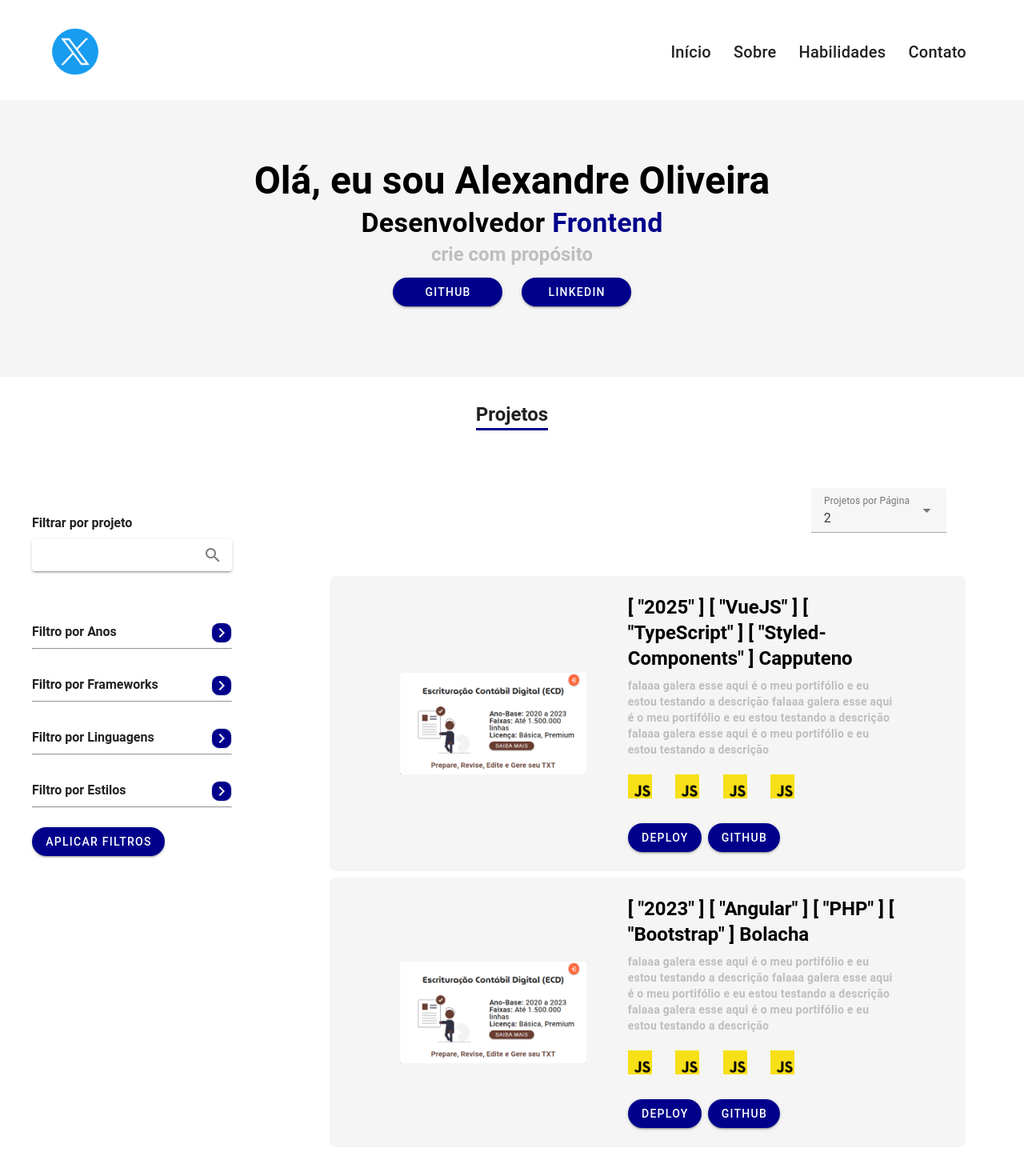
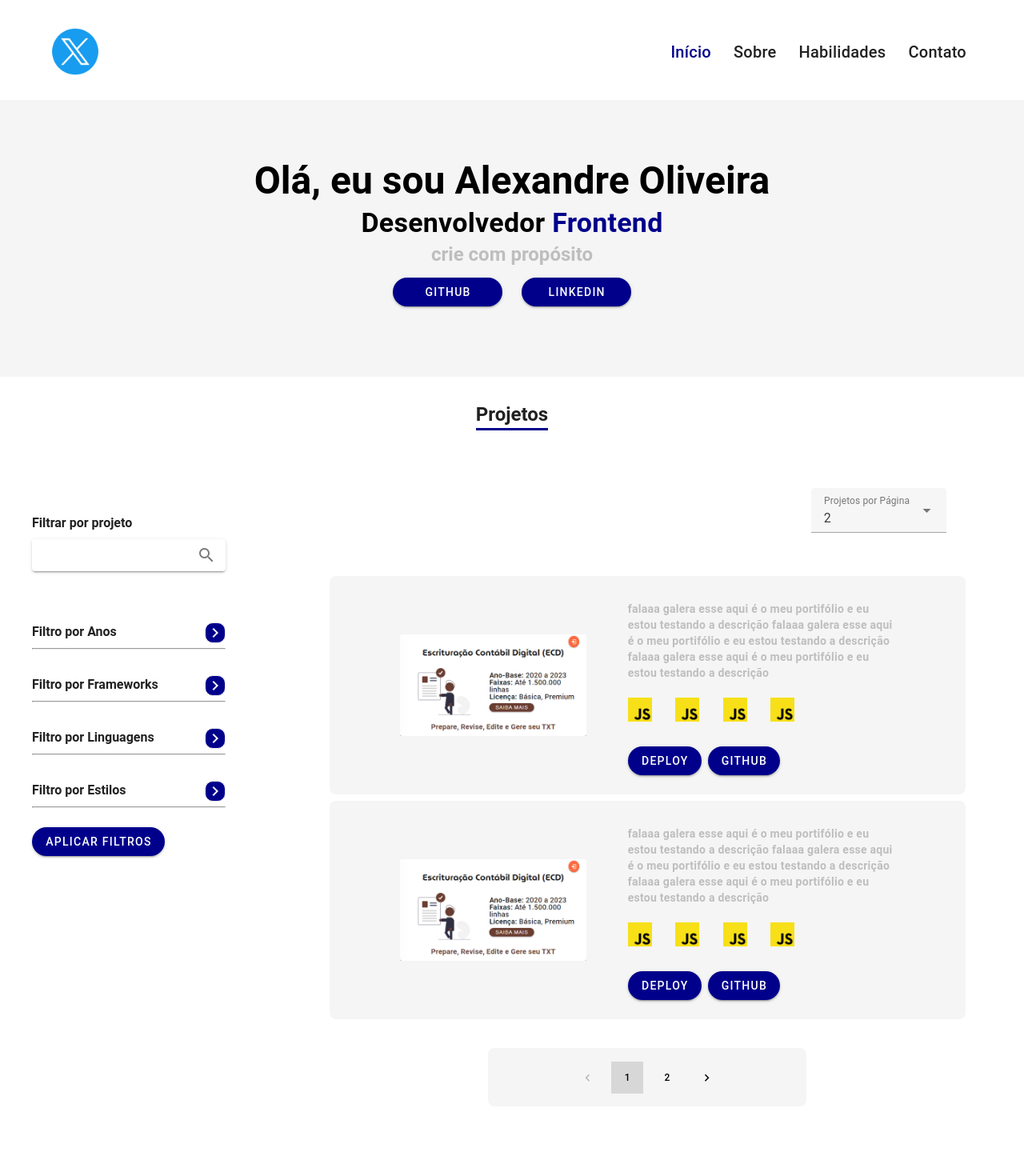
Before and after one commit to AlexandreOliveira7/portifolio-xande, a Vue app: page /#/ in a window 1280 px wide. Shown: the top 1470 px of the page at 80% size. Built offline with nearby package versions, Linux system fonts and the light colour scheme.

Commit message:
feat-adicionando-animacoes

```diff
--- a/package.json
+++ b/package.json
@@ -9,6 +9,7 @@
   },
   "dependencies": {
     "@mdi/font": "7.0.96",
+    "@vueuse/motion": "^2.1.0",
     "axios": "^1.6.8",
     "core-js": "^3.34.0",
     "roboto-fontface": "*",
--- a/src/components/Home.vue
+++ b/src/components/Home.vue
@@ -3,7 +3,7 @@
         <v-row>
             <v-col cols="12" class="d-flex justify-center align-center pt-7">
                 <div class="d-md-none">
-                    <v-app-bar-nav-icon variant="text" @click.stop="drawer = !drawer" class="ml-n12 text-primaria"></v-app-bar-nav-icon>
+                    <v-app-bar-nav-icon variant="text" @click.stop="drawer = !drawer" class="text-primaria"></v-app-bar-nav-icon>
                     <v-navigation-drawer v-model="drawer" location="left" temporary>
                         <v-img class="mx-auto my-5" max-width="160" height="auto" cover src=""></v-img>
                         <v-btn class="cursor-pointer w-100 bg-third elevation-0 text-capitalize">Início</v-btn>
@@ -12,14 +12,28 @@
                         <v-btn class="cursor-pointer w-100 bg-third elevation-0 text-capitalize">Contato</v-btn>
                     </v-navigation-drawer>
                 </div>
-                <v-col cols="5" class="d-none d-md-block">
+                <v-col
+                    cols="5"
+                    class="d-none d-md-block"
+                    v-motion
+                    :initial="{ opacity: 0, x: -100 }"
+                    :enter="{ opacity: 1, x: 0,}"
+                    :delay="800"
+                    :duration="1000"
+                >
                     <v-img width="auto" max-width="100" height="auto" class=" ml-16" cover src="@/assets/X.png" @click="$router.push({ path: '/' })"></v-img>
                 </v-col>
-                <v-col cols="7" class="d-flex align-center justify-end mr-16">
-                    <a class="cursor-pointer d-none d-md-flex mr-7" density="comfortable"><p class="text-h6 text-lg-h6">Início</p></a>
-                    <a class="cursor-pointer d-none d-md-flex mr-7" density="comfortable"><p class="text-h6 text-lg-h6">Sobre</p></a>
-                    <a class="cursor-pointer d-none d-md-flex mr-7" density="comfortable"><p class="text-h6 text-lg-h6">Habilidades</p></a>
-                    <a class="cursor-pointer d-none d-md-flex mr-7" density="comfortable"><p class="text-h6 text-lg-h6">Contato</p></a>
+                <v-col cols="7" class="d-flex align-center justify-end mr-16"
+                    v-motion
+                    :initial="{ opacity: 0, x: 100 }"
+                    :enter="{ opacity: 1, x: 0,}"
+                    :delay="800"
+                    :duration="1000"
+                >
+                    <a class="cursor-pointer link-rotas d-none d-md-flex mr-7" density="comfortable"><p class="text-h6 text-lg-h6 text-primaria">Início</p></a>
+                    <a class="cursor-pointer link-rotas d-none d-md-flex mr-7" density="comfortable"><p class="text-h6 text-lg-h6">Sobre</p></a>
+                    <a class="cursor-pointer link-rotas d-none d-md-flex mr-7" density="comfortable"><p class="text-h6 text-lg-h6">Habilidades</p></a>
+                    <a class="cursor-pointer link-rotas d-none d-md-flex mr-7" density="comfortable"><p class="text-h6 text-lg-h6">Contato</p></a>
                 </v-col>
             </v-col>
         </v-row>
@@ -27,7 +41,14 @@
             <v-col cols="12">
                 <v-row class="bg-gelo py-16">
                     <v-col cols="12" class="d-flex justify-center align-itens-center text-center">
-                        <div>
+                        <div
+                        v-motion
+                        :initial="{ opacity: 0, y: -100 }"
+                        :enter="{ opacity: 1, y: 0,}"
+                        :visible="{opacity: 1, y: 0,}"
+                        :delay="800"
+                        :duration="1000"
+                        >
                             <p class="text-h5 text-md-h4 text-lg-h3 font-weight-bold">Olá, eu sou Alexandre Oliveira</p><br>
                             <p class="text-h6 text-md-h5 text-lg-h4 font-weight-bold mt-n4">Desenvolvedor <span class="text-h6 text-md-h5 text-lg-h4 font-weight-bold text-primaria">Frontend</span></p>
                             <p class="text-subtitle-1 text-md-h6 text-lg-h5 font-weight-bold text-cinza mt-1">crie com propósito</p>
@@ -48,7 +69,17 @@
                     </v-col>
                 </v-row>
                 <v-row class="mt-10 mb-5 d-flex start">
-                    <v-col cols="12" md="3" class="pl-10 mt-10">
+                    <v-col
+                        cols="12"
+                        md="3"
+                        class="px-5 pl-md-10 mt-10"
+                        v-motion
+                        :initial="{ opacity: 0, x: -100 }"
+                        :enter="{ opacity: 1, x: 0,}"
+                        :visible="{opacity: 1, x: 0,}"
+                        :delay="800"
+                        :duration="1000"
+                    >
                         <v-col cols="12 mb-10">
                             <p class="font-weight-bold">Filtrar por projeto</p>
                             <v-text-field
@@ -173,9 +204,19 @@
                         </v-col>
                     </v-col>
 
-                    <v-col cols="12" md="9" v-if="listagemProjetos.length > 0 && this.terminouEscrever">
-                        <v-row class="d-flex justify-center mx-5 mx-md-0">
-                            <v-col cols="12" md="10" class=" d-md-flex justify-end align-center mr-2 rounded-lg mx-5 mt-2">
+                    <v-col
+                        cols="12"
+                        md="9"
+                        v-motion
+                        :initial="{ opacity: 0, x: 100 }"
+                        :enter="{ opacity: 1, x: 0,}"
+                        :visible="{opacity: 1, x: 0,}"
+                        :delay="800"
+                        :duration="1000"
+                        v-if="listagemProjetos.length > 0 && this.terminouEscrever"
+                    >
+                        <v-row class="d-flex justify-center mx-1 mx-md-0">
+                            <v-col cols="12" md="10" class=" d-md-flex justify-end align-center mr-2 rounded-lg mx-5 mt-2" v-motion-slide-visible-right>
                                 <v-col cols="6" md="3" class="rounded-xl">
                                     <v-select
                                         label="Projetos por Página"
@@ -186,12 +227,23 @@
                             </v-col>
                         </v-row>
                         <v-row class="d-flex justify-center mx-5 mx-md-0">
-                            <v-col cols="12" md="10" class="bg-gelo d-md-flex justify-center align-center mr-2 rounded-lg mx-5 mt-2" v-for="projeto in listagemCortada">
+                            <v-col
+                                cols="12"
+                                md="10"
+                                class="bg-gelo d-md-flex justify-center align-center mr-2 rounded-lg mx-5 mt-2"
+                                v-for="projeto in listagemCortada"
+                                v-motion
+                                :initial="{ opacity: 0, x: 100 }"
+                                :enter="{ opacity: 1, x: 0,}"
+                                :visible="{opacity: 1, x: 0,}"
+                                :delay="800"
+                                :duration="900"
+
+                            >
                                 <v-col cols="12" md="4">
                                     <v-img contain src="@/assets/img-projeto.png"></v-img>
                                 </v-col>
                                 <v-col cols="12" md="6" class="pl-md-10">
-                                        <p class="text-h6 text-lg-h5 font-weight-bold">{{ projeto.anos }} {{ projeto.frameworks }} {{ projeto.linguagens }} {{ projeto.estilos }} {{ projeto.nome }}</p>
                                     <p class="text-body-2 text-cinza font-weight-bold mt-2">falaaa galera esse aqui é o meu portifólio e eu estou testando a descrição falaaa galera esse aqui é o meu portifólio e eu estou testando a descrição falaaa galera esse aqui é o meu portifólio e eu estou testando a descrição</p>
                                     <v-row class="mt-2">
                                         <v-col cols="2">
@@ -216,8 +268,18 @@
                                 </v-col>
                             </v-col>
                         </v-row>
-                        <v-row class="d-flex justify-center mt-10 mx-5 mx-md-0">
-                            <v-col cols="12" md="5" class="d-md-flex bg-gelo justify-center align-center mr-2 rounded-lg mx-5 mt-2">
+                        <v-row class="d-flex justify-center mt-10 mx-5 mx-md-0" v-motion-slide-visible-right>
+                            <v-col
+                                cols="12"
+                                md="5"
+                                class="d-md-flex bg-gelo justify-center align-center mr-2 rounded-lg mx-5 mt-2"
+                                v-motion
+                                :initial="{ opacity: 0, x: 100 }"
+                                :enter="{ opacity: 1, x: 0,}"
+                                :visible="{opacity: 1, x: 0,}"
+                                :delay="900"
+                                :duration="1000"
+                            >
 
                                 <!-- <v-select
                                     label="Empresas por Página"
@@ -433,6 +495,7 @@
         },
 
         listagemProjetos() {
+            this.paginacaoProjetos = 1;
             var projetos = this.filtroProjetos;
             let projetos_lenght = this.filtroProjetos.length;
 
@@ -591,14 +654,9 @@
             }, 1000)
         },
 
-        // async getUser() {
-        //     await axios('https://api.github.com/users/AlexandreOliveira7/repos').then(response => {
-        //         console.log(response)
-        //     })
-        // },
-
         geradorProjetos(){
             this.$root.isLoading = true;
+            this.paginacaoProjetos = 1;
             this.filtroProjetos = [];
             let ignored_id_projeto = [];
             let arr_keys = Object.keys(this.dataResult);
@@ -723,7 +781,10 @@
             this.$root.isLoading = false;
         }, 2000)
 
-    }
+    },
+
+
+
   })
 
   </script>
@@ -739,4 +800,10 @@
         border: 1px solid #ededed;
         cursor: pointer;
     }
+
+    .link-rotas:hover {
+        border-bottom: 3px solid #00008B;
+    }
+
+
   </style>
--- a/src/main.js
+++ b/src/main.js
@@ -6,6 +6,7 @@
 
 // Plugins
 import { registerPlugins } from '@/plugins'
+import { MotionPlugin } from '@vueuse/motion'
 
 // Components
 import App from './App.vue'
@@ -17,4 +18,5 @@ const app = createApp(App)
 
 registerPlugins(app)
 
+app.use(MotionPlugin)
 app.mount('#app')
```
Also changed, not shown: 1 other file (tests, documents, lock files or other folders). Lines whose indentation alone changed are shown as unchanged.
